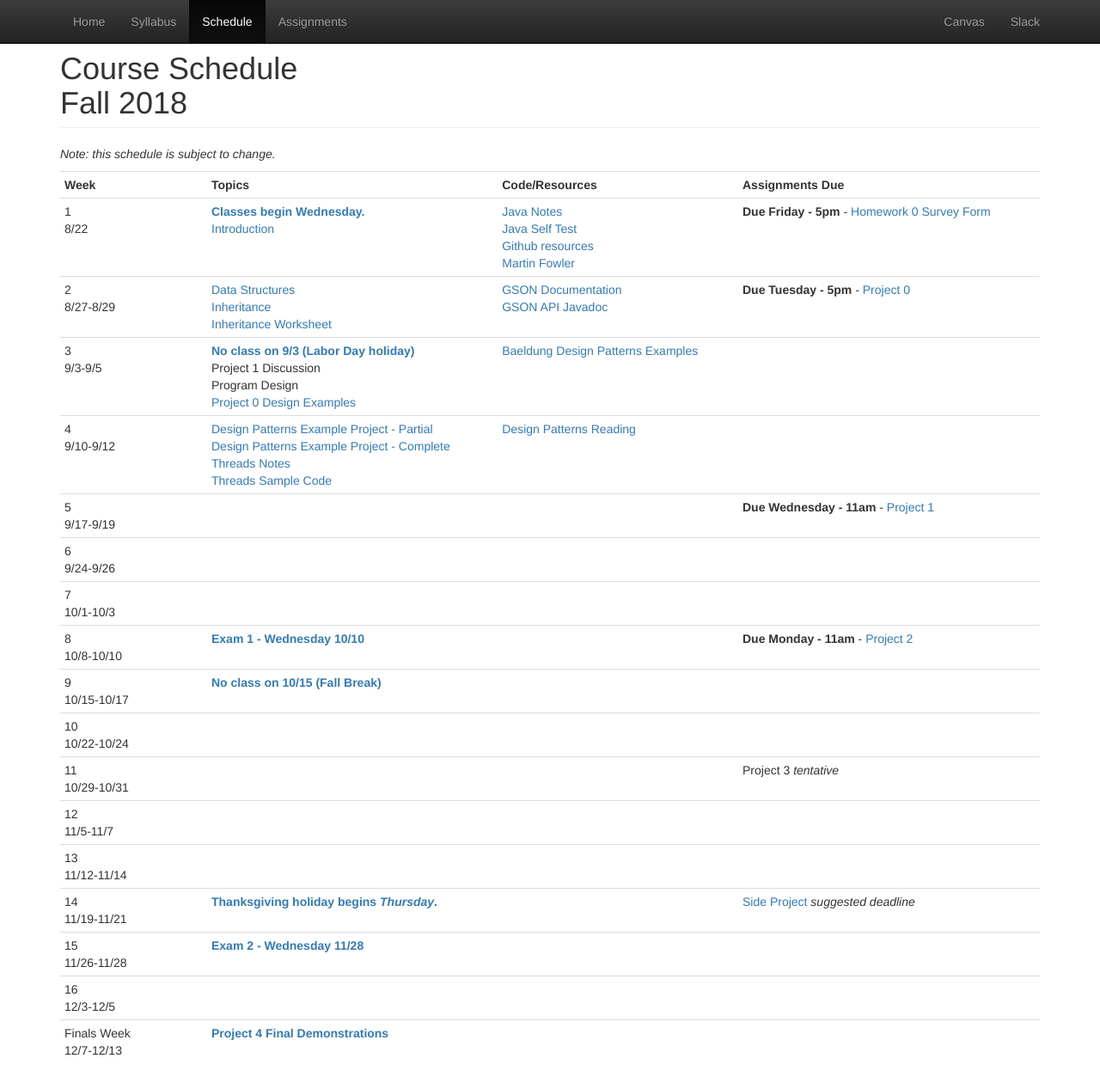
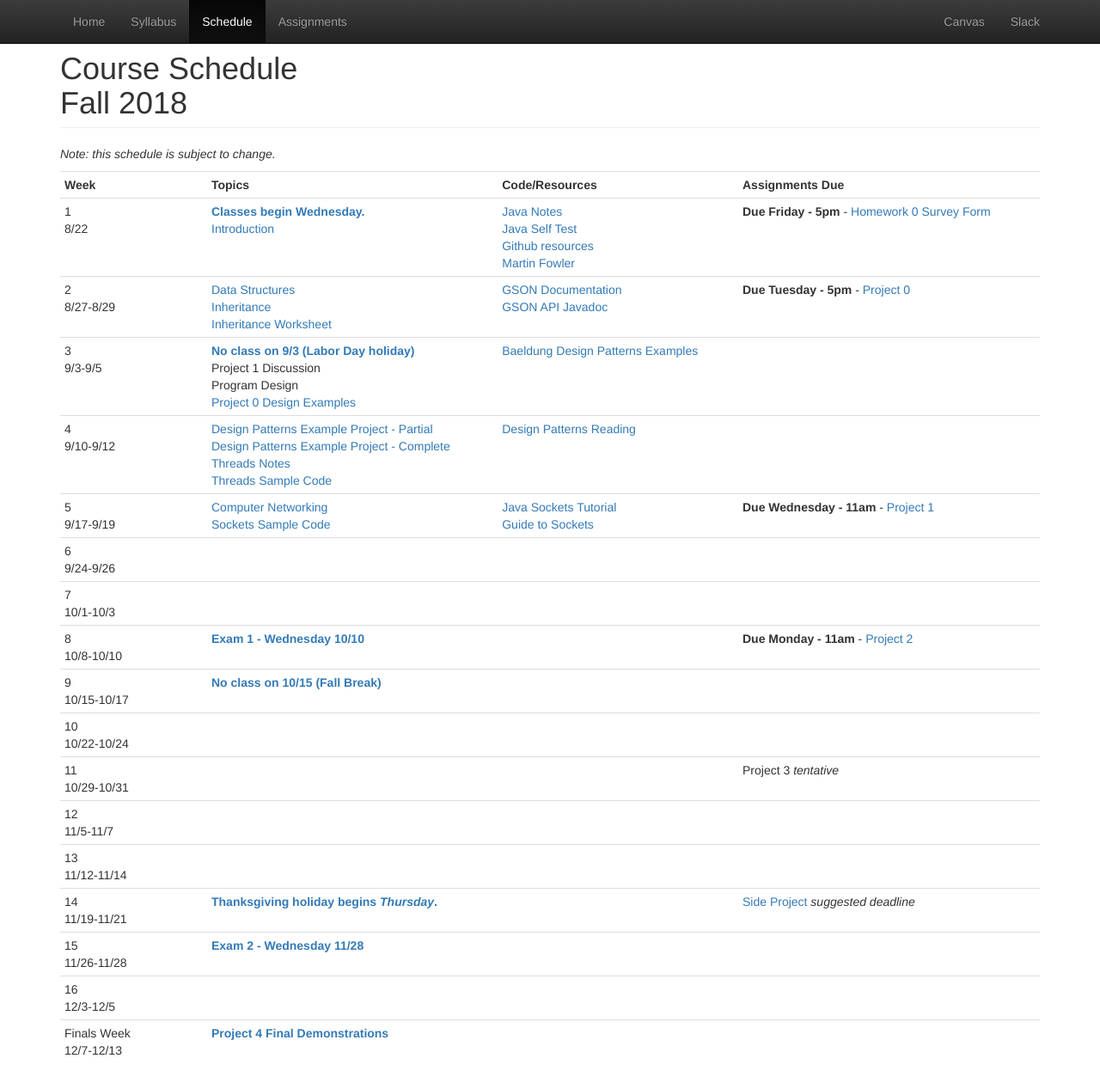
Before and after one commit to CS601-F18/cs601-f18.github.io, a Jekyll site: the page built from schedule.html, in a window 1280 px wide and 1277 px high. Shown: the top 1267 px of the window at 86% size. Built offline with Jekyll 4.4.1, drawn with Linux system fonts in a browser that asks for light colours.

Commit message:
sockets and networking

```diff
--- a/schedule.html
+++ b/schedule.html
@@ -78,8 +78,12 @@ title: Schedule
 		<tr>
 			<td>5<br/>9/17-9/19</td>
 			<td>
+				<a href="https://github.com/srollins/software-dev-materials/blob/master/notes/advanced/networking.md"> Computer Networking</a><br/>
+				<a href="https://github.com/CS601-F18/code-examples/tree/master/Sockets">Sockets Sample Code</a><br/>
 			</td>
 			<td>
+				<a href="https://docs.oracle.com/javase/tutorial/networking/sockets/index.html">Java Sockets Tutorial</a><br/>
+				<a href="https://www.baeldung.com/a-guide-to-java-sockets">Guide to Sockets</a><br/>
 			</td>
 			<td>
 				<strong>Due Wednesday - 11am</strong> - <a href="https://github.com/CS601-F18/project1/blob/master/README.md">Project 1</a><br/>
```
